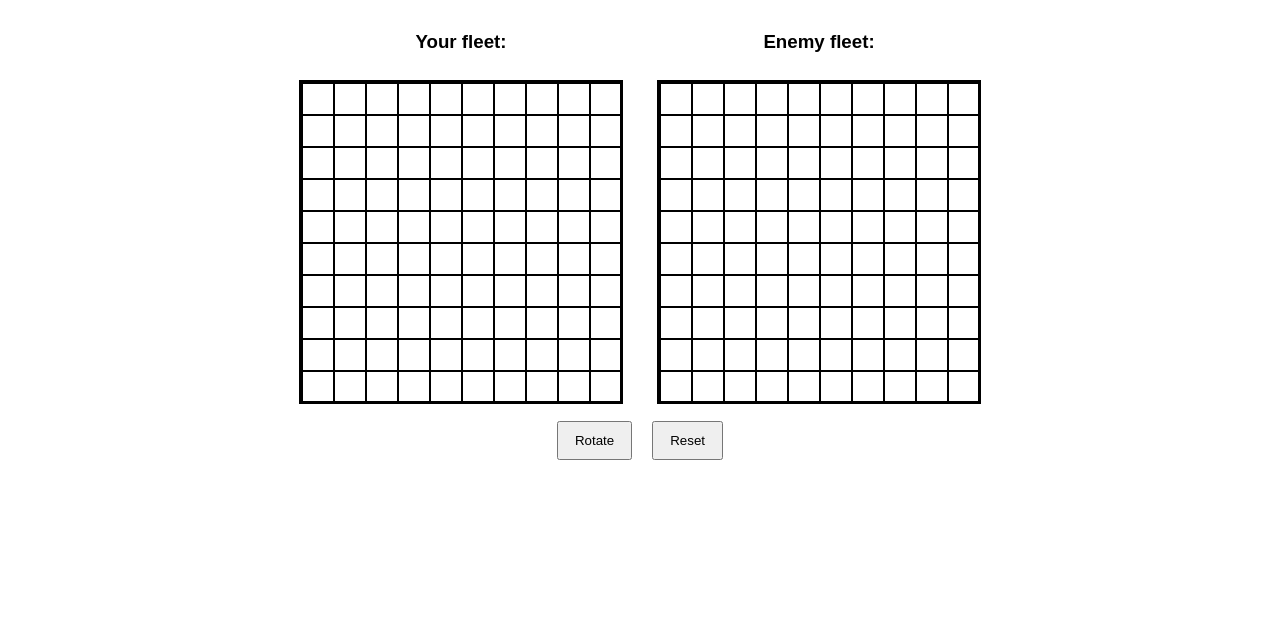
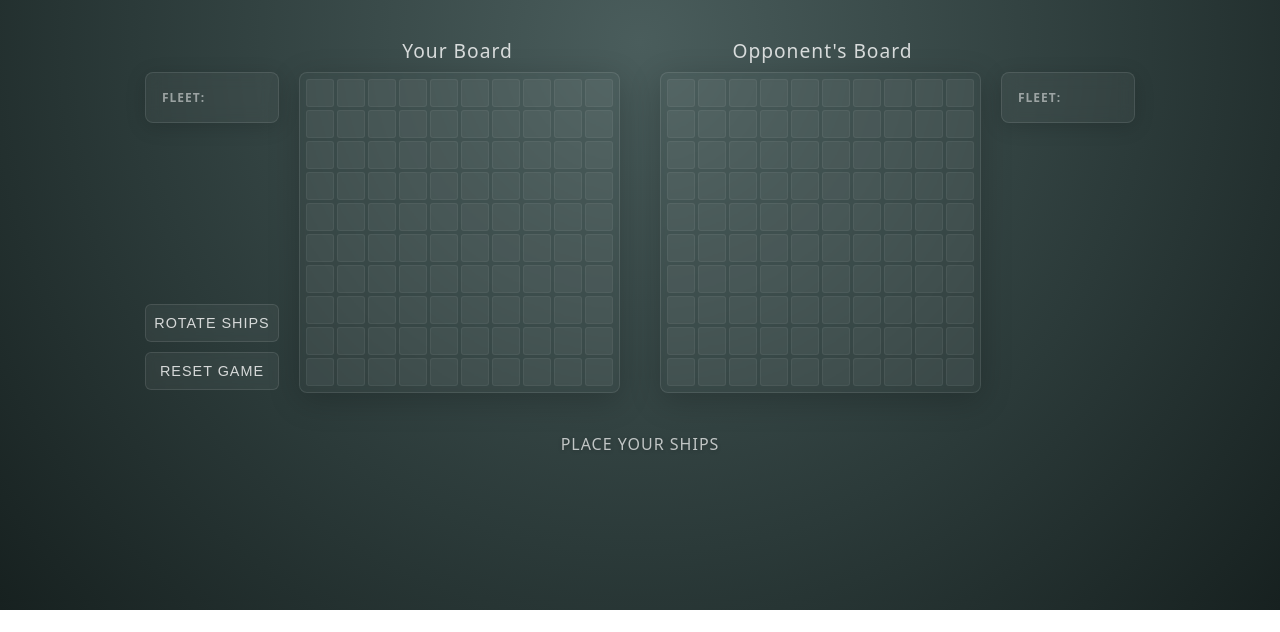
Before and after one commit to candejt/odin-battleship, a website with bundled scripts: page index.html in a window 1280 px wide. Shown: the part 198-830 px from the top of the page. After the commit the page ends 808 px from the top, so only its background shows below. Built offline with nearby package versions, Linux system fonts and the light colour scheme.

Commit message:
feat(ui): fix board grid layout and add conditional coloring for game over

```diff
--- a/index.html
+++ b/index.html
@@ -13,10 +13,17 @@
       <div>
         <h2>Your Board</h2>
 
+        <div class="player-sidebar">
           <div class="fleet-status">
             <div id="player-fleet">
-          <h3>Your fleet:</h3>
+              <h3>Fleet:</h3>
               <div class="ships-list"></div>
+            </div>
+          </div>
+
+          <div class="player-actions">
+            <button id="rotate-btn">Rotate Ships</button>
+            <button id="reset-btn">Reset Game</button>
           </div>
         </div>
 
@@ -24,11 +31,11 @@
       </div>
 
       <div>
-        <h2>Enemy Board</h2>
+        <h2>Opponent's Board</h2>
 
         <div class="fleet-status">
           <div id="cpu-fleet">
-          <h3>Enemy fleet:</h3>
+            <h3>Fleet:</h3>
             <div class="ships-list"></div>
           </div>
         </div>
@@ -37,10 +44,8 @@
       </div>
     </div>
 
-    <div class="button-container"></div>
-
+    <div class="game-instructions">Place your ships</div>
     <div class="winner-msg"></div>
-
 
     <script type="module" src="./src/ui/index.js"></script>
   </body>
--- a/src/ui/dom.js
+++ b/src/ui/dom.js
@@ -16,19 +16,9 @@ let placementState = {
 };
 const ships = [{ size: 5 }, { size: 4 }, { size: 3 }, { size: 3 }, { size: 2 }];
 
-const rotateBtn = document.createElement("button");
-rotateBtn.id = "rotate-btn";
-rotateBtn.textContent = "Rotate";
-document.querySelector(".button-container").appendChild(rotateBtn);
-
-const winnerMsg = document.createElement("div");
-winnerMsg.id = "winner-message";
-document.body.appendChild(winnerMsg);
-
-const resetBtn = document.createElement("button");
-resetBtn.id = "reset-btn";
-resetBtn.textContent = "Reset";
-document.querySelector(".button-container").appendChild(resetBtn);
+const rotateBtn = document.getElementById("rotate-btn");
+const resetBtn = document.getElementById("reset-btn");
+const winnerMsg = document.querySelector(".winner-msg");
 
 //render boards
 function createPlayerGrid(container) {
@@ -152,7 +142,7 @@ function handlePlacementClick(event) {
 
   if (placementState.currentShipIndex >= ships.length) {
     playerContainer.removeEventListener("click", handlePlacementClick);
-    console.log("All ships are placed");
+    console.log("all ships are placed");
     startGame();
   }
 }
@@ -240,7 +230,14 @@ function handlePlayerShot(event) {
   renderFleetStatus(cpuBoard, "cpu-fleet");
 
   if (loop.winner) {
-    winnerMsg.textContent = loop.winner === player ? "You win!" : "You lose!";
+    document.querySelector(".game-instructions").textContent = "";
+    if (loop.winner === player) {
+      winnerMsg.textContent = "You win!";
+      winnerMsg.classList.remove("lose");
+    } else {
+      winnerMsg.textContent = "You lose!";
+      winnerMsg.classList.add("lose");
+    }
   }
 }
 
@@ -281,7 +278,9 @@ function isShipSunk(board, x, y) {
 resetBtn.addEventListener("click", resetGame);
 
 function resetGame() {
+  document.querySelector(".game-instructions").textContent = "Place your ships";
   winnerMsg.textContent = "";
+  winnerMsg.classList.remove("lose");
 
   playerBoard = new GameBoard();
   cpuBoard = new GameBoard();
@@ -307,7 +306,8 @@ function startGame() {
   loop.setupBoards();
   renderCpuBoard(cpuBoard, cpuContainer);
   renderFleetStatus(cpuBoard, "cpu-fleet");
-  console.log("The game has began! Attack your opponent board!");
+  document.querySelector(".game-instructions").textContent =
+    "All ships are placed. Attack your opponent's board!";
 }
 
 function enableManualPlacement() {
--- a/src/ui/styles.css
+++ b/src/ui/styles.css
@@ -1,124 +1,253 @@
 html,
 body {
-  margin-top: 30px;
-  font-family: sans-serif;
+  margin-top: 0;
   padding: 0;
-  height: 100%;
+  min-height: 100vh;
+  min-width: 100vw;
+  background: radial-gradient(
+    circle at 50% 30%,
+    #4a5d5c 0%,
+    #2b3a39 60%,
+    #172120 100%
+  );
+  color: #f1f5f5;
+  font-family:
+    system-ui,
+    -apple-system,
+    BlinkMacSystemFont,
+    "Segoe UI",
+    Roboto,
+    Oxygen,
+    Ubuntu,
+    Cantarell,
+    "Open Sans",
+    "Helvetica Neue",
+    sans-serif;
   display: flex;
   flex-direction: column;
   align-items: center;
-  justify-content: flex-start;
+  justify-content: center;
+  overflow: hidden;
 }
+
 h1 {
-  margin-bottom: 30px;
-  margin-top: 20px;
+  font-size: 2rem;
+  font-weight: 300;
+  letter-spacing: 4px;
+  text-transform: uppercase;
+  color: rgba(255, 255, 255, 0.9);
+  margin-bottom: 70px;
+  margin-top: 0px;
+  text-shadow: 0 2px 10px rgba(0, 0, 0, 0.2);
 }
 
 h2 {
-  margin: 10px 0;
-  display: flex;
-  justify-content: center;
+  font-size: 1.2rem;
+  font-weight: 400;
+  letter-spacing: 1px;
+  color: rgba(255, 255, 255, 0.8);
+  position: absolute;
+  top: -35px;
+  margin: 0;
+  width: 325px;
+  text-align: center;
+}
+
+.boards-container > div:first-child h2 {
+  right: 0;
+}
+
+.boards-container > div:last-child h2 {
+  left: 0;
 }
 
 .boards-container {
   display: flex;
+  justify-content: center;
+  align-items: flex-start;
   gap: 40px;
-  justify-content: center;
-  align-items: center;
-  margin-top: 10px;
+  margin-top: 20px;
+  margin-bottom: 25px;
 }
 
-#player-container {
-  display: grid;
-  grid-template-columns: repeat(10, 30px);
-  grid-template-rows: repeat(10, 30px);
-  gap: 2px;
-  outline: 3px solid black;
+.boards-container > div {
+  display: flex;
+  flex-direction: row;
+  align-items: flex-start;
+  gap: 20px;
+  position: relative;
 }
 
+.boards-container > div:last-child .fleet-status {
+  order: 2;
+}
+.boards-container > div:last-child #cpu-container {
+  order: 1;
+}
+
+#player-container,
 #cpu-container {
   display: grid;
-  grid-template-columns: repeat(10, 30px);
-  grid-template-rows: repeat(10, 30px);
-  gap: 2px;
-  background: transparent;
-  outline: 3px solid black;
+  grid-template-columns: repeat(10, 28px);
+  grid-template-rows: repeat(10, 28px);
+  gap: 3px;
+  padding: 6px;
+  background: rgba(255, 255, 255, 0.02);
+  backdrop-filter: blur(4px);
+  -webkit-backdrop-filter: blur(4px);
+  border: 1px solid rgba(255, 255, 255, 0.1);
+  border-radius: 8px;
+  box-shadow: 0 8px 32px rgba(0, 0, 0, 0.2);
 }
 
 .cell {
-  width: 30px;
-  height: 30px;
-  background: white;
-  border: 1px solid black;
-  display: block;
+  width: 28px;
+  height: 28px;
+  background: rgba(255, 255, 255, 0.05);
+  border: 1px solid rgba(255, 255, 255, 0.05);
+  border-radius: 3px;
+  box-sizing: border-box;
+  transition: all 0.15s ease;
 }
 
 .preview-valid {
-  background: #8f8;
+  background: rgba(143, 255, 143, 0.25);
+  border-color: rgba(143, 255, 143, 0.5);
 }
 
 .preview-invalid {
-  background: #f88;
+  background: rgba(255, 136, 136, 0.25);
+  border-color: rgba(255, 136, 36, 0.5);
 }
 
 .ship {
-  background: #444;
+  background: rgba(255, 255, 255, 0.15);
+  border-color: rgba(255, 255, 255, 0.3);
 }
 
 .cell.hit {
-  background: red;
+  background: rgba(255, 77, 77, 0.25);
+  border-color: #ff4d4d;
+  box-shadow: inset 0 0 8px rgba(255, 77, 77, 0.5);
 }
 
 .cell.miss {
-  background: lightskyblue;
+  background: rgba(135, 206, 250, 0.15);
+  border-color: rgba(135, 206, 250, 0.3);
 }
 
-.button-container {
-  margin-top: 20px;
+.player-sidebar {
   display: flex;
-  gap: 20px;
+  flex-direction: column;
+  height: 318px;
+  justify-content: space-between;
 }
 
+.player-actions {
+  display: flex;
+  flex-direction: column;
+  gap: 10px;
+  width: 134px;
+}
+
+.game-instructions {
+  font-size: 1rem;
+  letter-spacing: 1px;
+  color: rgba(255, 255, 255, 0.7);
+  text-transform: uppercase;
+  margin-top: 15px;
+  margin-bottom: 5px;
+  font-weight: 300;
+  text-align: center;
+  text-shadow: 0 1px 4px rgba(0, 0, 0, 0.2);
+}
 #rotate-btn,
 #reset-btn {
-  padding: 10px 16px;
+  background: rgba(255, 255, 255, 0.05);
+  backdrop-filter: blur(4px);
+  -webkit-backdrop-filter: blur(4px);
+  border: 1px solid rgba(255, 255, 255, 0.1);
+  color: rgba(255, 255, 255, 0.8);
+  padding: 10px 0px;
+  font-size: 0.9rem;
+  letter-spacing: 1px;
+  text-transform: uppercase;
+  border-radius: 6px;
   cursor: pointer;
+  transition: all 0.2s ease;
+  width: 100%;
+  text-align: center;
+}
+
+#rotate-btn:hover,
+#reset-btn:hover {
+  background: rgba(255, 255, 255, 0.12);
+  border-color: rgba(255, 255, 255, 0.25);
+  color: #fff;
+  box-shadow: 0 4px 12px rgba(0, 0, 0, 0.1);
+}
+
+#rotate-btn:active,
+#reset-btn:active {
+  transform: scale(0.98);
 }
 
 .fleet-status {
   display: flex;
-  justify-content: center;
-  margin-top: 15px;
+  flex-direction: column;
+  background: rgba(255, 255, 255, 0.04);
+  backdrop-filter: blur(8px);
+  -webkit-backdrop-filter: blur(8px);
+  border: 1px solid rgba(255, 255, 255, 0.1);
+  border-radius: 8px;
+  padding: 16px;
+  width: 134px;
+  min-width: 100px;
+  box-shadow: 0 4px 20px rgba(0, 0, 0, 0.15);
+  box-sizing: border-box;
+}
+
+.fleet-status h3 {
+  font-size: 0.75rem;
+  text-transform: uppercase;
+  letter-spacing: 1px;
+  margin: 0;
+  color: rgba(255, 255, 255, 0.5);
 }
 
 .ships-list {
   display: flex;
-  flex-wrap: wrap;
-  gap: 10px;
-  margin-top: 8px;
-  margin-bottom: 12px;
-  justify-content: center;
+  flex-direction: column;
+  align-items: flex-start;
+  gap: 12px;
 }
 
 .ship-indicator {
   display: flex;
-  gap: 3px;
-  padding: 4px;
-  border-color: rgba(0, 0, 0, 0.05);
-  border-radius: 4px;
-  transition: all 0.3s ease;
-  transform: scale(0.95);
+  gap: 4px;
+  padding: 2px 0;
 }
 
 .ship-dot {
-  width: 12px;
-  height: 12px;
-  background-color: #4a4a4a;
-  border-radius: 2px;
+  width: 14px;
+  height: 6px;
+  background-color: rgba(255, 255, 255, 0.3);
+  border-radius: 1px;
 }
 
 .ship-indicator.sunk .ship-dot {
-  background-color: #ff4d4d;
-  box-shadow: inset 0 0 4px rgba(0, 0, 0, 0.5);
-  opacity: 0.4;
+  background-color: rgba(255, 77, 77, 0.3);
+  opacity: 0.5;
 }
+
+.winner-msg {
+  margin-top: 5px;
+  font-size: 1.2rem;
+  letter-spacing: 2px;
+  font-weight: 300;
+  color: #8f8;
+  text-transform: uppercase;
+}
+.winner-msg.lose {
+  color: #ff4d4d;
+}
```
Lines whose indentation alone changed are shown as unchanged.
